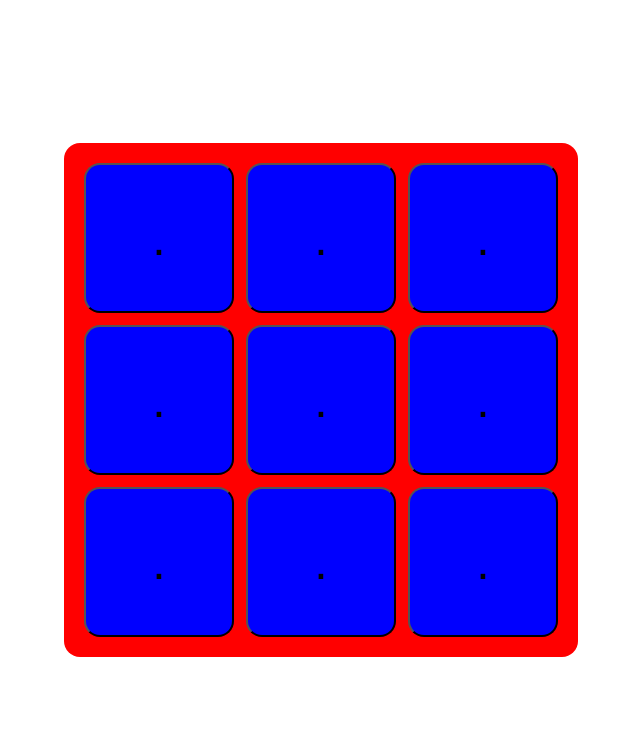
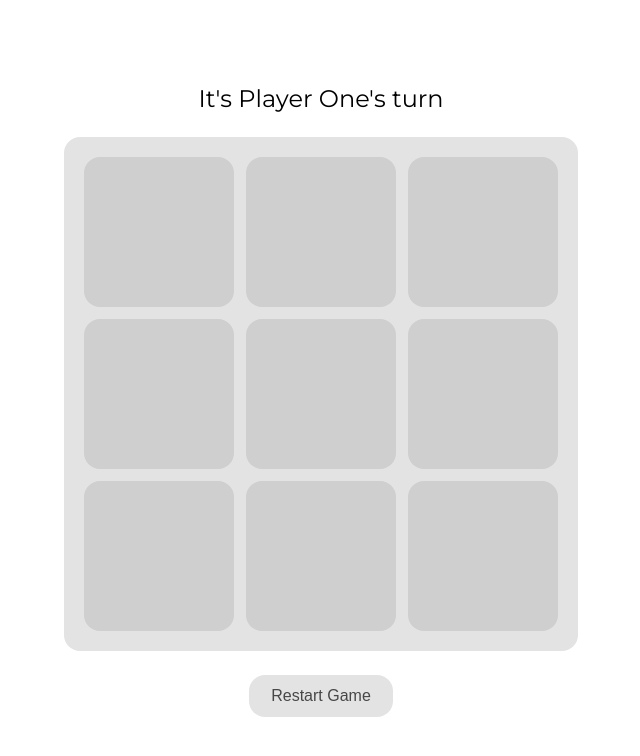
Before and after one commit to jubril-seun/odin-tic-tac-toe, a plain HTML site: page index.html in a window 1280 px wide. Shown: the whole page, without its empty margins (319-959 px from the left). Drawn offline with Linux system fonts and the light colour scheme.

Commit message:
Finish game logic and css

```diff
--- a/index.html
+++ b/index.html
@@ -5,6 +5,9 @@
     <meta name="viewport" content="width=device-width, initial-scale=1.0">
     <title>Tic-Tac-Toe</title>
     <link rel="stylesheet" href="style.css">
+    <link rel="preconnect" href="https://fonts.googleapis.com">
+<link rel="preconnect" href="https://fonts.gstatic.com" crossorigin>
+<link href="https://fonts.googleapis.com/css2?family=Montserrat:ital,wght@0,100..900;1,100..900&display=swap" rel="stylesheet">
     <script src="script.js" defer></script>
 </head>
 <body>
--- a/script.js
+++ b/script.js
@@ -1,11 +1,11 @@
 function Cell(){
-    let value = ".";
+    let value = "";
 
     const addMarker = (playerMarker) => {
         value = playerMarker;
     }
 
-    const resetCell = () => value = ".";
+    const resetCell = () => value = "";
 
     const getValue = () => value;
 
@@ -59,8 +59,8 @@ function gameController(PlayerOneName = "Player One", PlayerTwoName = "Player Tw
     const board = Gameboard();
 
     const players = [
-        {name: PlayerOneName, marker: 1},
-        {name: PlayerTwoName, marker: 2}
+        {name: PlayerOneName, marker: "X"},
+        {name: PlayerTwoName, marker: "O"}
     ];
 
     let activePlayer = players[0];
@@ -126,8 +126,11 @@ function gameController(PlayerOneName = "Player One", PlayerTwoName = "Player Tw
         });
     };
 
+    const defaultAnnouncement = `It's ${activePlayer.name}'s turn`
     let gameOver = false;
+    let gameResults = defaultAnnouncement;
 
+    const getGameResults = () => gameResults;
     const getGameOver = () => gameOver;
 
     const playRound = (row, column) => {
@@ -140,27 +143,27 @@ function gameController(PlayerOneName = "Player One", PlayerTwoName = "Player Tw
 
 
         if(!move){
-            console.log("invalid move. Cell is taken");
-            console.log(`It's ${activePlayer.name}'s turn`);
-            return
+            return false;
         } else if(checkWinner()) {
             gameOver = true;
-            console.log(`${activePlayer.name} wins`);
-            return;
+            gameResults = `${activePlayer.name} wins!`;
+            return true;
         } else if(checkDraw()) {
             gameOver = true;
-            console.log("It's a draw!");
-            return;
+            gameResults = "It's a draw!";
+            return true;
         } else {
             switchPlayers();
-            console.log(`It's ${activePlayer.name}'s turn`);
+            gameResults = `It's ${activePlayer.name}'s turn`;
+            return true;
         }
     };
 
     const resetGame = () =>{
         board.resetBoard();
         gameOver = false;
-        activePlayer = players[0]
+        activePlayer = players[0];
+        gameResults = defaultAnnouncement;
     };
 
     return {
@@ -168,42 +171,92 @@ function gameController(PlayerOneName = "Player One", PlayerTwoName = "Player Tw
         getBoard: board.getBoard,
         playRound,
         getGameOver,
-        resetGame
+        resetGame,
+        getGameResults
     }
 }
 
 function screenController() {
 
     const boardDiv = document.createElement("div");
+    const gameText = document.createElement("p");
+
     const game = gameController();
+
+    gameText.classList.add("gameText");
+    gameText.textContent = game.getGameResults();
+    document.body.append(gameText);
+
+
+    boardDiv.classList.add("gameboard");
+    document.body.append(boardDiv);
+
+
 
 
     const renderBoard = () => {
-        boardDiv.classList.add("gameboard");
-        document.body.append(boardDiv);
+
+        boardDiv.replaceChildren();
 
         game.getBoard().forEach((row, rowIndex) => {
             row.forEach((cell, index) => {
                 const cellBtn = document.createElement("button");
                 cellBtn.classList.add("cell");
+                cellBtn.classList.add("active");
                 cellBtn.dataset.column = index;
                 cellBtn.dataset.row = rowIndex;
                 cellBtn.textContent = cell.getValue();
 
                 boardDiv.appendChild(cellBtn);
             });
-        })
+        });
     }
 
-    const updateScreen = () => {
+    renderBoard();
+
+    const resetBtn = document.createElement("button");
+    resetBtn.classList.add("reset-btn");
+    resetBtn.textContent = "Restart Game";
+    document.body.append(resetBtn);
+
+
+    const updateBoard = (row, column, target) => {
+        const currentBoard = game.getBoard();
+
+        target.textContent = currentBoard[row][column].getValue();
 
     }
 
+    const updateAnnouncement = () => {
+        gameText.textContent = game.getGameResults();
+    }
+
   boardDiv.addEventListener("click", (e) => {
-        console.log(e.target);
-    })
+        const clickedCell = e.target;
 
-    renderBoard();
+        if(!clickedCell.classList.contains("cell") || game.getGameOver()){
+            return;
+        };
+
+       const row = Number(clickedCell.dataset.row);
+       const column = Number(clickedCell.dataset.column);
+
+       const successfulMove = game.playRound(row, column);
+
+       if(successfulMove){
+            updateBoard(row, column, clickedCell);
+            updateAnnouncement();
+            clickedCell.classList.remove("active");
+            clickedCell.classList.add("inactive");
+       }
+
+    });
+
+    resetBtn.addEventListener("click", () => {
+        game.resetGame();
+        renderBoard();
+        updateAnnouncement();
+    });
 
 }
 
--- a/style.css
+++ b/style.css
@@ -5,16 +5,23 @@
 }
 
 body {
+    font-family: "Montserrat", Arial, Helvetica, sans-serif;
     height: 100vh;
     display: flex;
+    flex-direction: column;
+    gap: 24px;
     justify-content: center;
     align-items: center;
+}
+
+.gameText {
+    font-size: 24px;
 }
 
 .gameboard {
     width: fit-content;
     height: fit-content;
-    background-color: red;
+    background-color: rgb(228, 227, 227);
     display: grid;
     grid-template-columns: 1fr 1fr 1fr;
     gap: 12px;
@@ -24,13 +31,56 @@ body {
     border-radius: 1rem;
 }
 
+button {
+    cursor: pointer;
+    transition: scale .2s;
+}
+
 .cell {
-    width: 150px;
-    height: 150px;
-    background-color: blue;
+    width: clamp(80px, 20vw, 150px);
+    height: clamp(80px, 20vw, 150px);
+    font-size: clamp(36px, 10vw, 72px);
+    background-color: rgb(207, 207, 207);
     border-radius: 1rem;
     display: flex;
     justify-content: center;
     align-items: center;
-    font-size: 48px;
+    font-weight: 600;
+    border: none;
 }
+
+/* .inactive.cell:hover {
+    border: 3px solid rgb(126, 126, 126);
+} */
+
+.active.cell:hover {
+    border: 3px solid rgb(15, 192, 15);
+    scale: 102%;
+}
+
+.active.cell:active {
+    scale: 96%;
+}
+
+.inactive.cell:active{
+    background-color: rgba(255, 0, 0, 0.314);
+}
+
+.reset-btn {
+    font-size: 16px;
+    font-weight: 500;
+    padding: 12px 22px;
+    border-radius: 1rem;
+    border: none;
+    background-color: rgb(228, 227, 227);
+    color: rgb(71, 71, 71);
+}
+
+.reset-btn:active {
+    scale: 96%;
+}
+
+.reset-btn:hover {
+    background-color: rgb(20, 20, 20);
+    color: white;
+}
```
